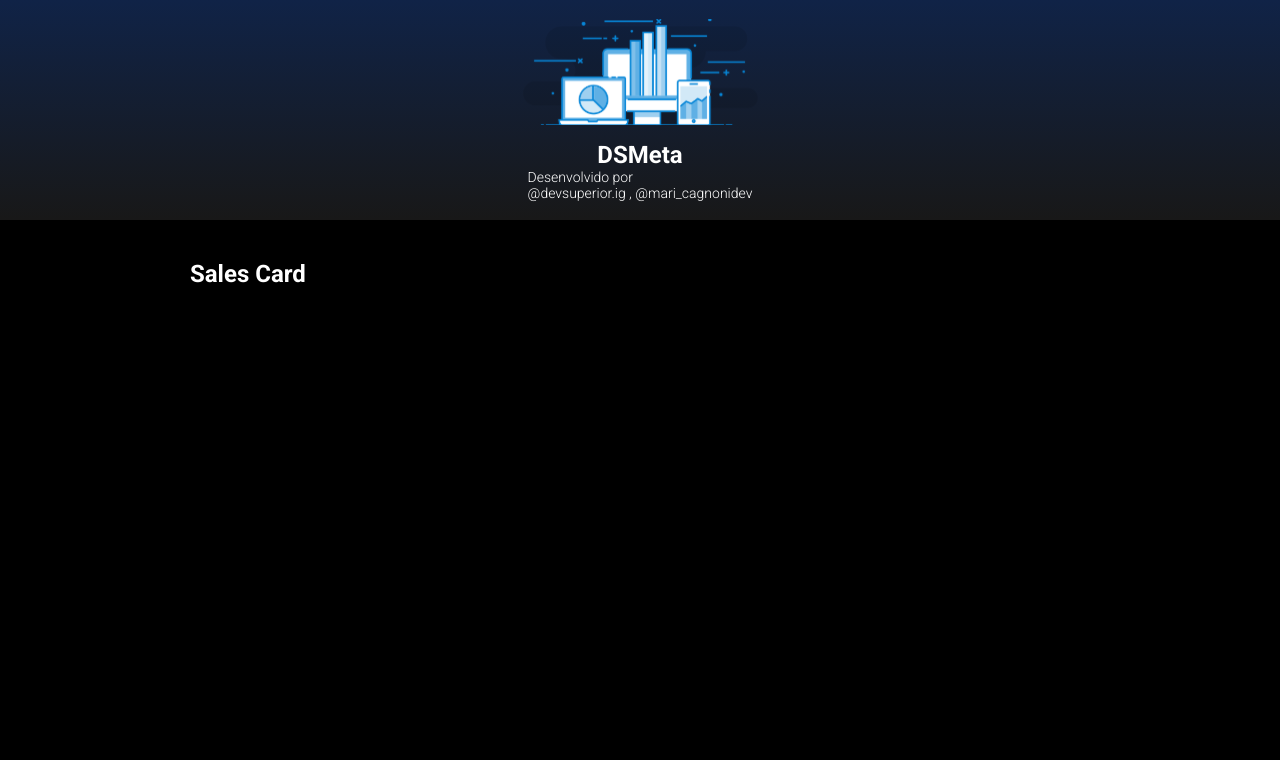
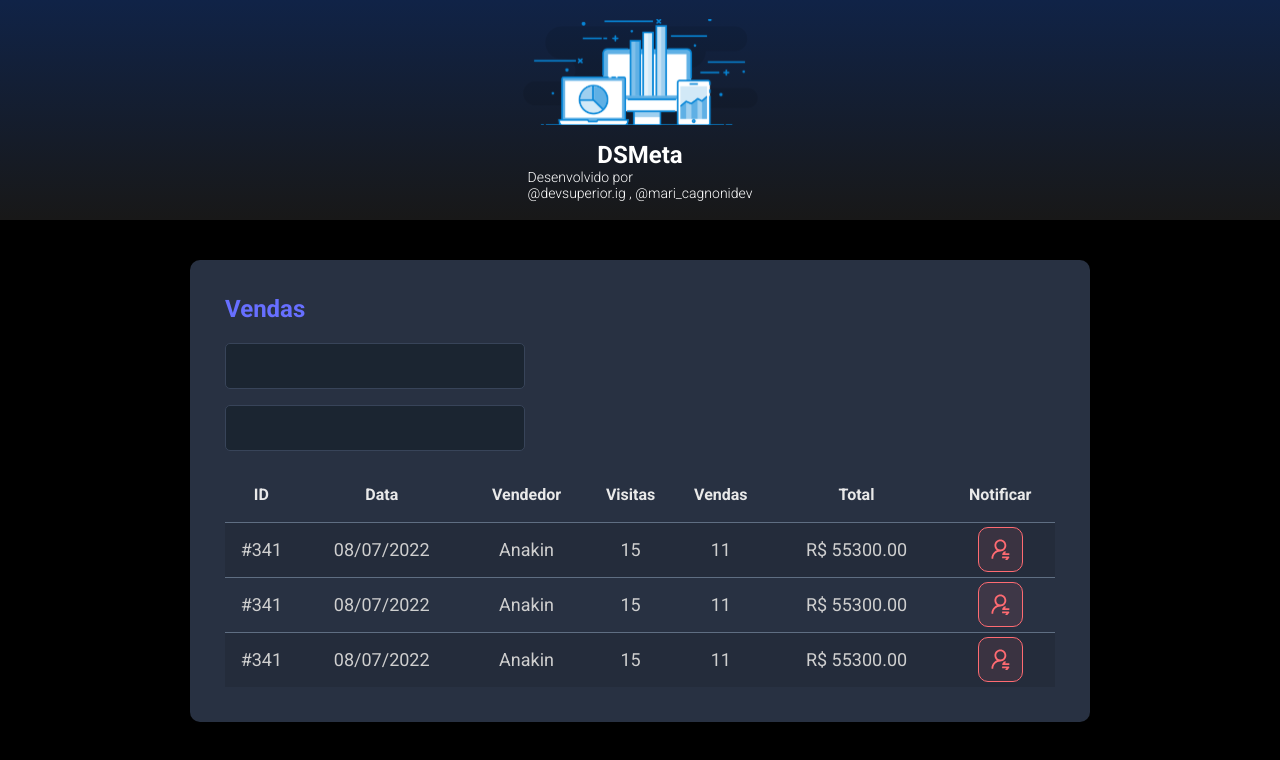
Before and after one commit to MariaMarianaCagnoni/dsmeta, a React (Vite) app in the folder frontend/: page / in a window 1280 px wide. Shown: the top 760 px of the page. Built offline with nearby package versions, Linux system fonts and the light colour scheme.

Commit message:
fixing the notification button

```diff
--- a/frontend/src/components/SalesCard/index.tsx
+++ b/frontend/src/components/SalesCard/index.tsx
@@ -1,7 +1,79 @@
+import NotificationButton from '../NotificationButton'
+import './styles.css'
+
 
 function SalesCard() {
   return (
-   <h1>Sales Card</h1>
+    <div className="dsmeta-card">
+            <h2 className="dsmeta-sales-title">Vendas</h2>
+            <div>
+              <div className="dsmeta-form-control-container">
+                <input className="dsmeta-form-control" type="text"/>
+              </div>
+              <div className="dsmeta-form-control-container">
+                <input className="dsmeta-form-control" type="text"/>
+              </div>
+            </div>
+
+            <div>
+              <table className="dsmeta-sales-table">
+                <thead>
+                  <tr>
+                    <th className="show992">ID</th>
+                    <th className="show576">Data</th>
+                    <th>Vendedor</th>
+                    <th className="show992">Visitas</th>
+                    <th className="show992">Vendas</th>
+                    <th>Total</th>
+                    <th>Notificar</th>
+                  </tr>
+                </thead>
+                <tbody>
+                  <tr>
+                    <td className="show992">#341</td>
+                    <td className="show576">08/07/2022</td>
+                    <td>Anakin</td>
+                    <td className="show992">15</td>
+                    <td className="show992">11</td>
+                    <td>R$ 55300.00</td>
+                    <td>
+                      <div className="dsmeta-red-btn-container">
+                        <NotificationButton />
+                      </div>
+                    </td>
+                  </tr>
+                  <tr>
+                    <td className="show992">#341</td>
+                    <td className="show576">08/07/2022</td>
+                    <td>Anakin</td>
+                    <td className="show992">15</td>
+                    <td className="show992">11</td>
+                    <td>R$ 55300.00</td>
+                    <td>
+                      <div className="dsmeta-red-btn-container">
+                        <NotificationButton/>
+                      </div>
+                    </td>
+                  </tr>
+                  <tr>
+                    <td className="show992">#341</td>
+                    <td className="show576">08/07/2022</td>
+                    <td>Anakin</td>
+                    <td className="show992">15</td>
+                    <td className="show992">11</td>
+                    <td>R$ 55300.00</td>
+                    <td>
+                      <div className="dsmeta-red-btn-container">
+                        <NotificationButton/>
+                      </div>
+                    </td>
+                  </tr>
+                </tbody>
+
+              </table>
+            </div>
+
+          </div>
   )
 }
 
--- a/frontend/src/components/SalesCard/styles.css
+++ b/frontend/src/components/SalesCard/styles.css
@@ -0,0 +1,101 @@
+.dsmeta-card {
+    background-color: #283142;
+    border-radius: 10px;
+    padding: 30px 10px;
+  }
+
+
+
+  .dsmeta-sales-title {
+    color: #676fff;
+    font-size: 24px;
+    margin-bottom: 20px;
+  }
+
+  .dsmeta-form-control-container {
+    margin-bottom: 16px;
+    max-width: 300px;
+  }
+
+  .dsmeta-form-control {
+    width: 100%;
+    height: 46px;
+    background-color: #1b2531;
+    border: 1px solid #384459;
+    border-radius: 5px;
+    color: #9aaabe;
+    padding: 0 20px;
+    font-size: 18px;
+  }
+
+  .dsmeta-sales-table {
+    width: 100%;
+    border-spacing: 0;
+    border-collapse: collapse;
+  }
+
+  .dsmeta-sales-table thead {
+    height: 55px;
+    font-size: 16px;
+    color: #e9e9e9;
+    font-weight: 700;
+  }
+
+  .dsmeta-sales-table tbody {
+    font-size: 14px;
+    font-weight: 400;
+    color: #cfcfcf;
+    text-align: center;
+  }
+
+  .dsmeta-sales-table tbody tr {
+    height: 74px;
+    border-top: 1px solid #5f6e82;
+  }
+
+  .dsmeta-sales-table tbody tr:hover > td {
+    background-color: #384459;
+  }
+
+  .dsmeta-sales-table tbody tr:nth-child(odd) {
+    background-color: #242c3b;
+  }
+
+  .dsmeta-red-btn-container {
+      display: flex;
+      justify-content: center;
+  }
+
+
+
+  .show576 {
+      display: none;
+  }
+
+  .show992 {
+      display: none;
+  }
+
+  @media (min-width: 576px) {
+      .show576 {
+          display: table-cell;
+      }
+
+      .dsmeta-card {
+          padding: 35px;
+      }
+
+      .dsmeta-sales-table tbody tr {
+          height: 55px;
+      }
+
+      .dsmeta-sales-table tbody {
+          font-size: 18px;
+      }
+  }
+
+  @media (min-width: 992px) {
+      .show992 {
+          display: table-cell;
+      }
+  }
```
